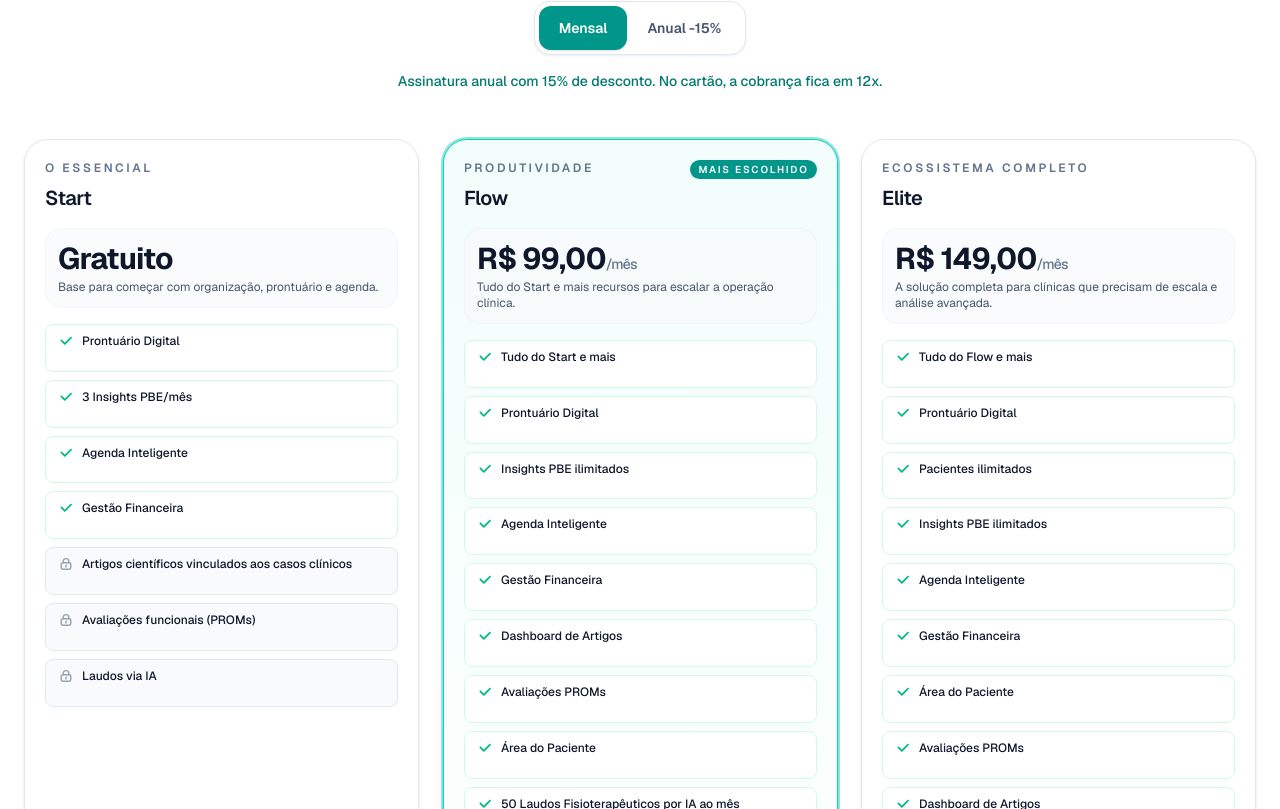
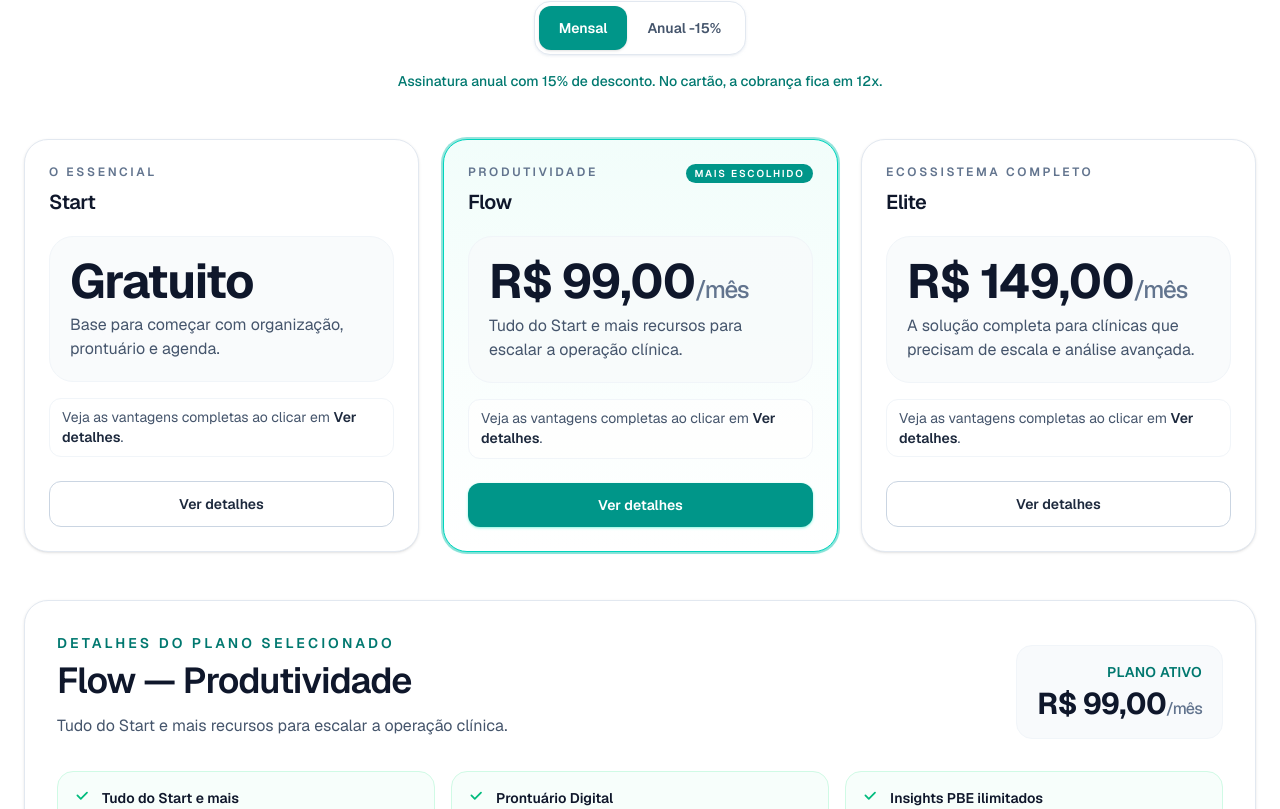
Before and after one commit to sendrette/kynesia-site, a Next.js app: page /planos in a window 1280 px wide. Shown: the part 631-1440 px from the top of the page. Built offline with nearby package versions, Linux system fonts and the light colour scheme.

Commit message:
feat: refactor pricing comparison section by removing unused tooltip functionality and enhancing UI elements for better clarity

```diff
--- a/app/components/pricing-comparison-section.tsx
+++ b/app/components/pricing-comparison-section.tsx
@@ -11,11 +11,6 @@ import {
   type BillingCycle,
   type PlanKey,
 } from "../lib/pricing";
-
-type TooltipState = {
-  planKey: PlanKey;
-  featureLabel: string;
-} | null;
 
 function CheckIcon() {
   return (
@@ -35,15 +30,6 @@ function LockIcon() {
   );
 }
 
-function FeatureTooltip({ note }: { note: string | undefined }) {
-  if (!note) return null;
-  return (
-    <svg viewBox="0 0 20 20" fill="none" aria-hidden="true" className="h-3.5 w-3.5 shrink-0 text-slate-400">
-      <circle cx="10" cy="10" r="8" stroke="currentColor" strokeWidth="1.5" />
-      <text x="10" y="12" textAnchor="middle" className="text-xs font-bold fill-current" fontSize="10">?</text>
-    </svg>
-  );
-}
 
 type PricingComparisonSectionProps = {
   showHeader?: boolean;
@@ -62,7 +48,6 @@ export default function PricingComparisonSection({
 }: PricingComparisonSectionProps) {
   const [uncontrolledBillingCycle, setUncontrolledBillingCycle] = useState<BillingCycle>("monthly");
   const [selectedPlanKey, setSelectedPlanKey] = useState<PlanKey>("flow");
-  const [activeTooltip, setActiveTooltip] = useState<TooltipState>(null);
   const detailsRef = useRef<HTMLDivElement | null>(null);
 
   const billingCycle = controlledBillingCycle ?? uncontrolledBillingCycle;
@@ -131,7 +116,7 @@ export default function PricingComparisonSection({
             return (
               <Reveal key={plan.key} delay={index * 90}>
                 <article
-                  className={`flex h-full flex-col rounded-3xl border bg-white p-5 shadow-sm transition duration-300 hover:-translate-y-1 hover:shadow-xl ${
+                  className={`flex h-full flex-col rounded-3xl border bg-white p-6 shadow-sm transition duration-300 hover:-translate-y-1 hover:shadow-xl ${
                     isFeatured
                       ? "border-teal-400 bg-gradient-to-b from-teal-50/90 to-white shadow-teal-100 ring-1 ring-teal-200"
                       : "border-slate-200"
@@ -150,12 +135,12 @@ export default function PricingComparisonSection({
                     ) : null}
                   </div>
 
-                  <div className="mt-4 rounded-2xl border border-slate-100 bg-slate-50/80 p-3">
+                  <div className="mt-5 rounded-3xl border border-slate-100 bg-slate-50/80 p-5">
                     {meta.monthlyPrice > 0 ? (
                       billingCycle === "annual" ? (
                         <>
                           <p className="text-xs font-semibold uppercase tracking-wide text-teal-700">Cobrança anual em 12x</p>
-                          <p className="mt-1 text-3xl font-bold tracking-tight text-slate-900">
+                          <p className="mt-1 text-4xl font-bold tracking-tight text-slate-900">
                             12x {formatCurrencyBRL(pricing.installmentValue)}
                           </p>
                           <p className="mt-0.5 text-xs text-slate-600">Total de {formatCurrencyBRL(pricing.totalPrice)}/ano</p>
@@ -163,17 +148,17 @@ export default function PricingComparisonSection({
                         </>
                       ) : (
                         <>
-                          <p className="text-3xl font-bold tracking-tight text-slate-900">
+                          <p className="text-5xl font-bold tracking-tight text-slate-900">
                             {formatCurrencyBRL(meta.monthlyPrice)}
-                            <span className="text-sm font-medium text-slate-500">/mês</span>
+                            <span className="text-2xl font-medium text-slate-500">/mês</span>
                           </p>
-                          <p className="mt-0.5 text-xs text-slate-600">{plan.summary}</p>
+                          <p className="mt-2 text-base text-slate-600">{plan.summary}</p>
                         </>
                       )
                     ) : (
                       <>
-                        <p className="text-3xl font-bold tracking-tight text-slate-900">Gratuito</p>
-                        <p className="mt-0.5 text-xs text-slate-600">{plan.summary}</p>
+                        <p className="text-5xl font-bold tracking-tight text-slate-900">Gratuito</p>
+                        <p className="mt-2 text-base text-slate-600">{plan.summary}</p>
                       </>
                     )}
                   </div>
@@ -184,43 +169,14 @@ export default function PricingComparisonSection({
                     </p>
                   ) : null}
 
-                  <ul className="mt-4 space-y-2 flex-1">
-                    {plan.features.map((feature) => (
-                      <li
-                        key={feature.label}
-                        className={`group relative flex items-start gap-2 rounded-lg border px-3 py-2 text-xs transition ${
-                          feature.status === "included"
-                            ? "border-emerald-100 bg-white text-slate-700 cursor-pointer hover:border-emerald-200 hover:bg-emerald-50/30"
-                            : "border-slate-200 bg-slate-50 text-slate-500"
-                        }`}
-                        onClick={() => {
-                          if (feature.note) {
-                            setActiveTooltip(
-                              activeTooltip?.planKey === plan.key && activeTooltip?.featureLabel === feature.label
-                                ? null
-                                : { planKey: plan.key, featureLabel: feature.label }
-                            );
-                          }
-                        }}
-                      >
-                        {feature.status === "included" ? <CheckIcon /> : <LockIcon />}
-                        <div className="min-w-0 flex-1">
-                          <p className="font-medium leading-snug text-slate-900">{feature.label}</p>
-                          {feature.note && (
-                            <div className="opacity-0 group-hover:opacity-60 transition text-[10px] text-slate-500">?</div>
-                          )}
-                          {activeTooltip?.planKey === plan.key && activeTooltip?.featureLabel === feature.label && feature.note && (
-                            <p className="mt-1 text-[10px] leading-tight text-slate-600 bg-slate-100 -mx-3 -mb-2 px-3 py-1.5 rounded">{feature.note}</p>
-                          )}
-                        </div>
-                      </li>
-                    ))}
-                  </ul>
+                  <div className="mt-4 flex-1 rounded-xl border border-slate-100 bg-white/70 px-3 py-2 text-sm text-slate-600">
+                    Veja as vantagens completas ao clicar em <span className="font-semibold text-slate-800">Ver detalhes</span>.
+                  </div>
 
                   <button
                     type="button"
                     onClick={() => handleDetailsClick(plan.key)}
-                    className={`mt-auto inline-flex w-full items-center justify-center rounded-xl px-4 py-2.5 text-xs font-semibold transition ${
+                    className={`mt-6 inline-flex w-full items-center justify-center rounded-xl px-4 py-3 text-sm font-semibold transition ${
                       isFeatured
                         ? "bg-teal-600 text-white shadow-sm shadow-teal-200 hover:bg-teal-700"
                         : "border border-slate-300 bg-white text-slate-800 hover:border-slate-400 hover:bg-slate-50"
```
